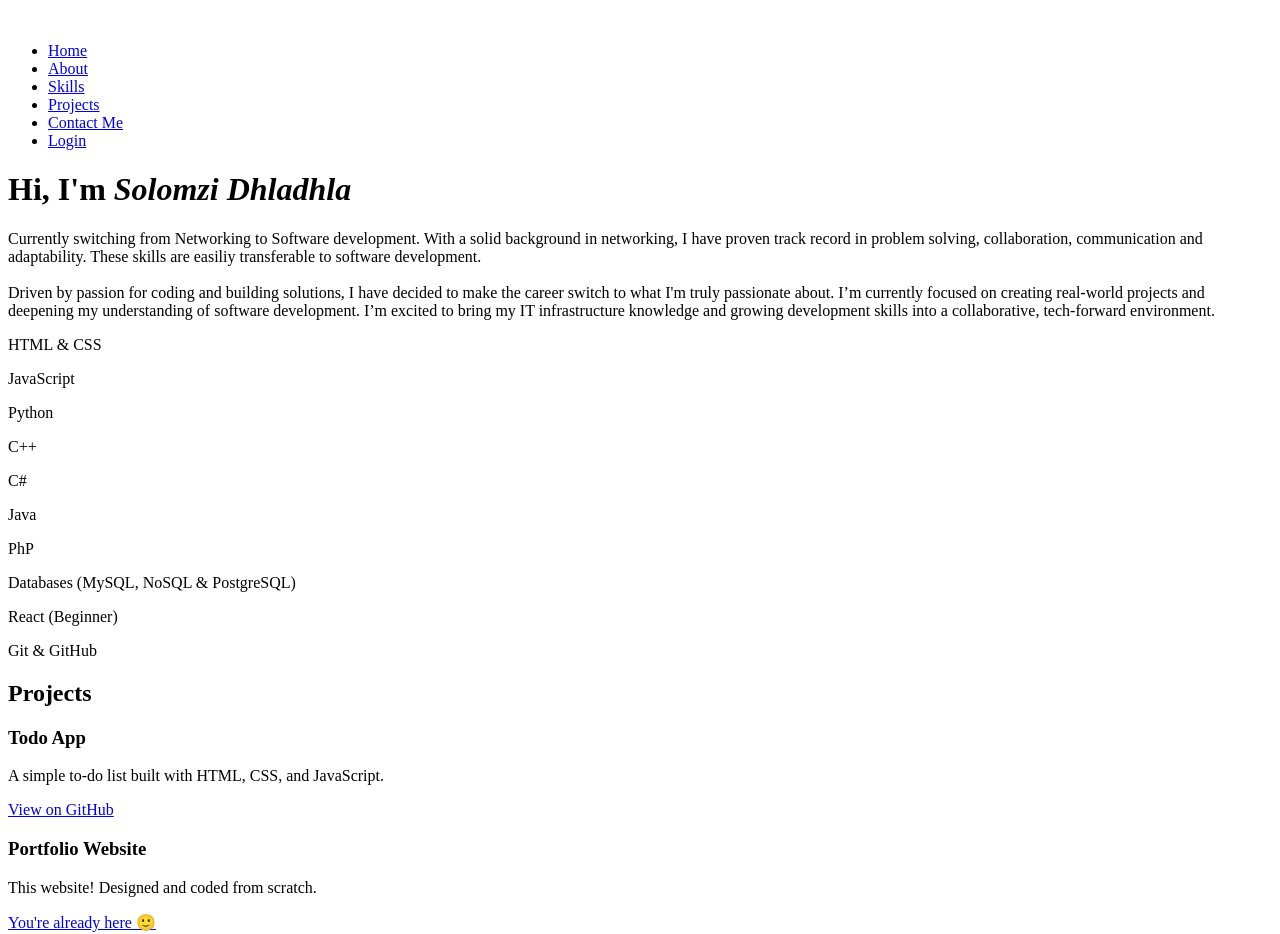
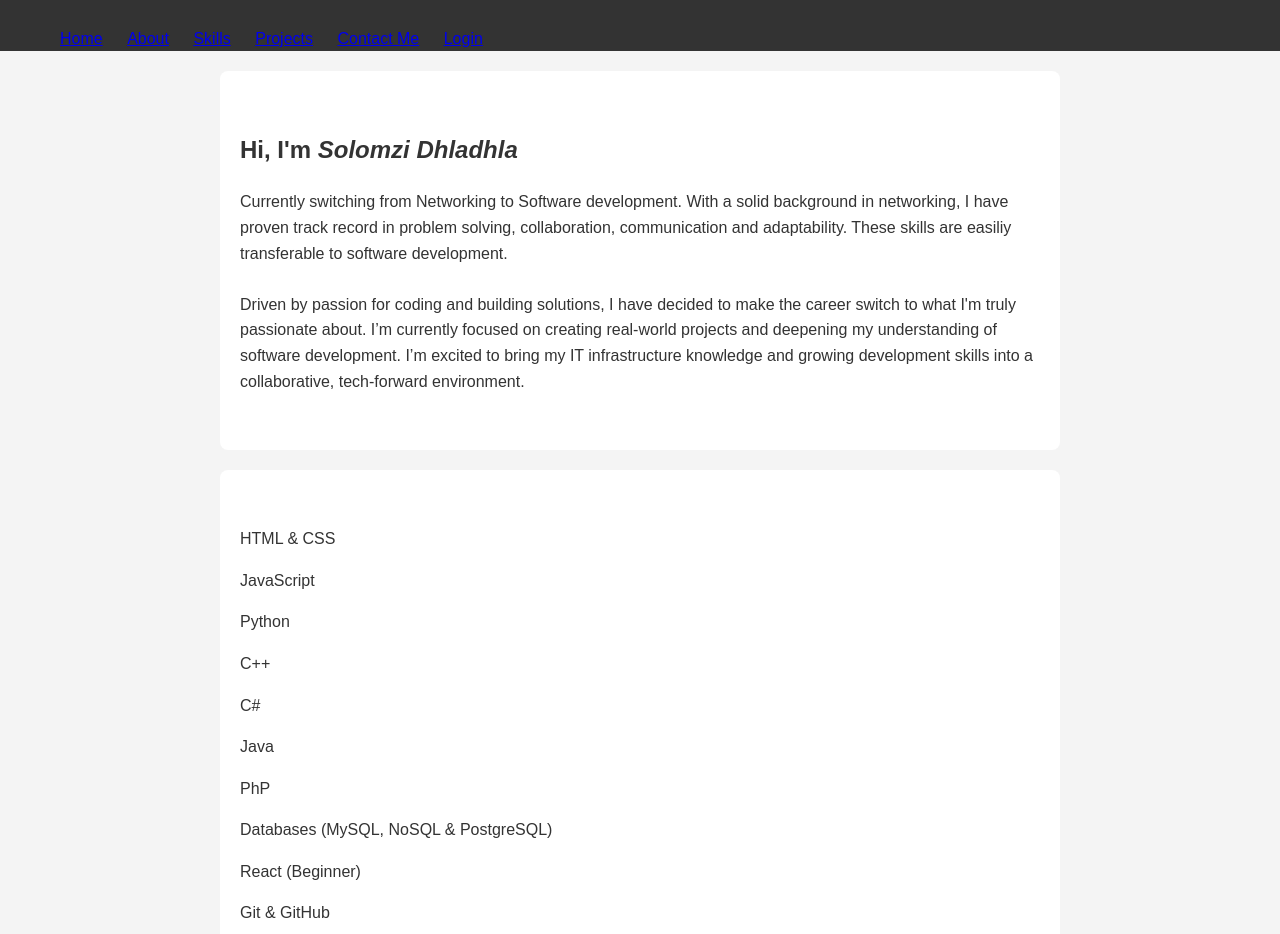
Before and after one commit to SolomziD/Personal_Portfolio, a website: page public_html/index.html in a window 1280 px wide. Shown: the top 934 px of the page. Drawn offline with Linux system fonts and the light colour scheme.

Commit message:
added styling

```diff
--- a/public_html/index.html
+++ b/public_html/index.html
@@ -8,9 +8,11 @@ Click nbfs://nbhost/SystemFileSystem/Templates/Other/html.html to edit this temp
         <title>Solomzi Dhladhla</title>
         <meta charset="UTF-8">
         <meta name="viewport" content="width=device-width, initial-scale=1.0">
+        <link rel="stylesheet" href="style.css">
     </head>
     <body>
-        <div class="banner">
+
+        <header class="banner">
             <nav>
                 <div class="logo" id="logo">
                     <img src="">
@@ -24,9 +26,9 @@ Click nbfs://nbhost/SystemFileSystem/Templates/Other/html.html to edit this temp
                     <li><a href="#">Login</a></li>
                 </ul>
             </nav>
-        </div>
-        <header>
-            <div class="about" id="about">
+        </header>
+        <section id="about">
+            <div class="about">
                 <h1>Hi, I'm <span><em>Solomzi Dhladhla</em></span></h1>
                 <p>
                     Currently switching from Networking to Software development. With a solid background in networking, I have proven track record in problem solving, collaboration, communication and adaptability. These skills are easiliy transferable to software development.
@@ -34,7 +36,7 @@ Click nbfs://nbhost/SystemFileSystem/Templates/Other/html.html to edit this temp
                     Driven by passion for coding and building solutions, I have decided to make the career switch to what I'm truly passionate about. I’m currently focused on creating real-world projects and deepening my understanding of software development. I’m excited to bring my IT infrastructure knowledge and growing development skills into a collaborative, tech-forward environment.
                 </p>
             </div>
-        </header>
+        </section>
         <section id="skills">
             <div class="skills-container">
                 <div class="skill-box">
--- /dev/null
+++ b/public_html/style.css
@@ -0,0 +1,68 @@
+/*
+Click nbfs://nbhost/SystemFileSystem/Templates/Licenses/license-default.txt to change this license
+Click nbfs://nbhost/SystemFileSystem/Templates/ClientSide/css.css to edit this template
+*/
+/*
+    Created on : Jun 23, 2025, 8:41:20 PM
+    Author     : Solomzi
+*/
+
+body {
+  font-family: Arial, sans-serif;
+  line-height: 1.6;
+  margin: 0;
+  padding: 0;
+  background: #f4f4f4;
+  color: #333;
+}
+
+header {
+  background: #333;
+  color: #fff;
+  padding: 0;
+}
+
+nav {
+  display: inline;
+}
+
+nav ul {
+  list-style: none;
+  display: inline;
+}
+
+nav ul li {
+  display: inline;
+  margin-left: 20px;
+}
+
+/*nav ul li a {
+  color: #fff;
+  text-decoration: none;
+}*/
+
+/*.hero {
+  padding: 50px 20px;
+  background: #007acc;
+  color: white;
+  text-align: center;
+}*/
+
+section {
+  padding: 40px 20px;
+  background: white;
+  margin: 20px auto;
+  max-width: 800px;
+  border-radius: 8px;
+}
+
+.project {
+  margin-bottom: 20px;
+}
+
+footer {
+  text-align: center;
+  padding: 20px;
+  background: #333;
+  color: white;
+}
```
